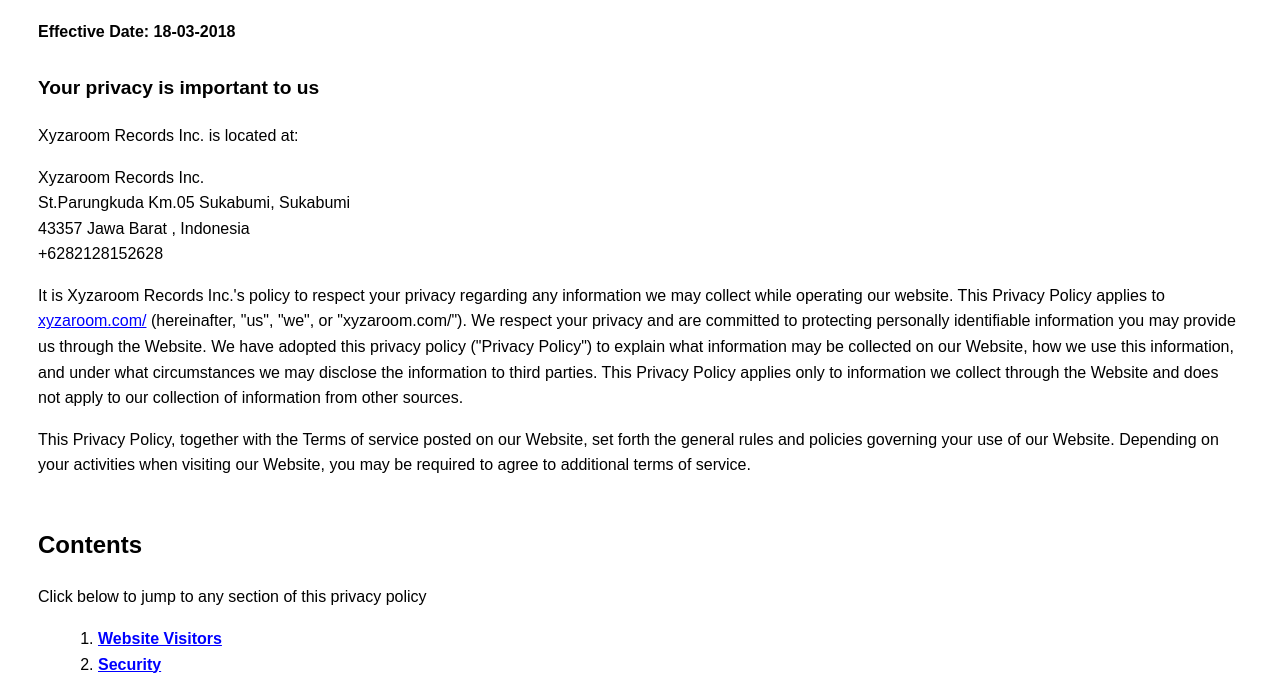
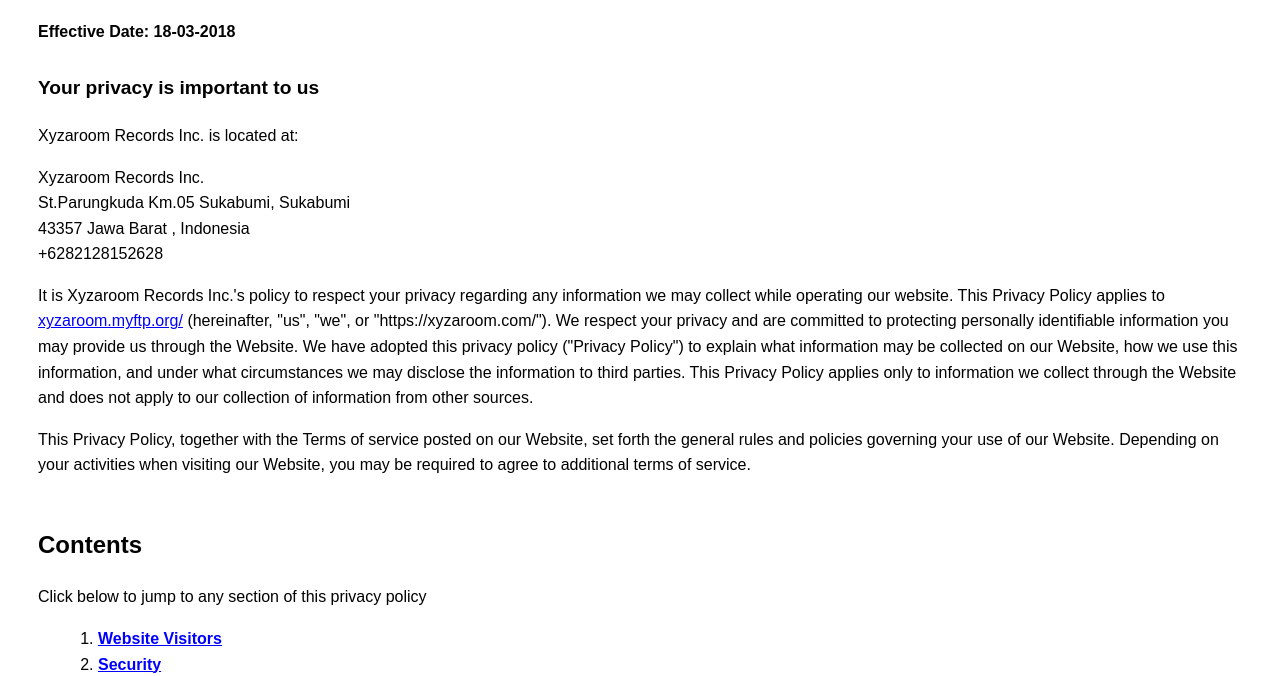
Before and after one commit to xyzaroom/privacy-policy, a plain HTML site: page index.html in a window 1280 px wide. Shown: the part 124-800 px from the top of the page. Drawn offline with Linux system fonts and the light colour scheme.

Commit message:
index.html

```diff
--- a/index.html
+++ b/index.html
@@ -60,7 +60,7 @@
     43357 Jawa Barat , Indonesia<br />
     +6282128152628
   </address>
-  <p>It is Xyzaroom Records Inc.'s policy to respect your privacy regarding any information we may collect while operating our website. This Privacy Policy applies to <a href="https://xyzaroom.github.io/">xyzaroom.com/</a> (hereinafter, "us", "we", or "xyzaroom.com/"). We respect your privacy and are committed to protecting personally identifiable information you may provide us through the Website. We have adopted this privacy policy ("Privacy Policy") to explain what information may be collected on our Website, how we use this information, and under what circumstances we may disclose the information to third parties. This Privacy Policy applies only to information we collect through the Website and does not apply to our collection of information from other sources.</p>
+  <p>It is Xyzaroom Records Inc.'s policy to respect your privacy regarding any information we may collect while operating our website. This Privacy Policy applies to <a href="https://xyzaroom.github.io/">xyzaroom.myftp.org/</a> (hereinafter, "us", "we", or "https://xyzaroom.com/"). We respect your privacy and are committed to protecting personally identifiable information you may provide us through the Website. We have adopted this privacy policy ("Privacy Policy") to explain what information may be collected on our Website, how we use this information, and under what circumstances we may disclose the information to third parties. This Privacy Policy applies only to information we collect through the Website and does not apply to our collection of information from other sources.</p>
   <p>This Privacy Policy, together with the Terms of service posted on our Website, set forth the general rules and policies governing your use of our Website. Depending on your activities when visiting our Website, you may be required to agree to additional terms of service.</p>
   <h2 id="tableofcontents">Contents</h2>
   <p>Click below to jump to any section of this privacy policy</p>
```
